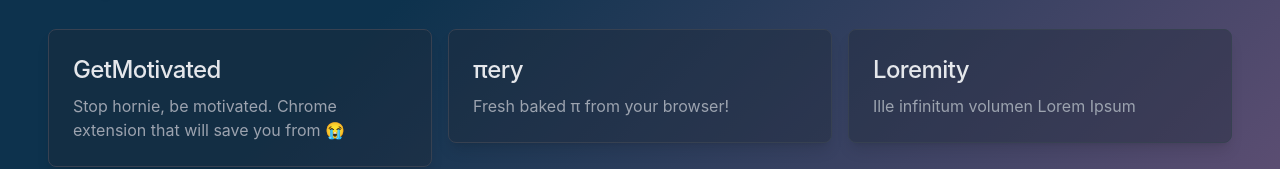
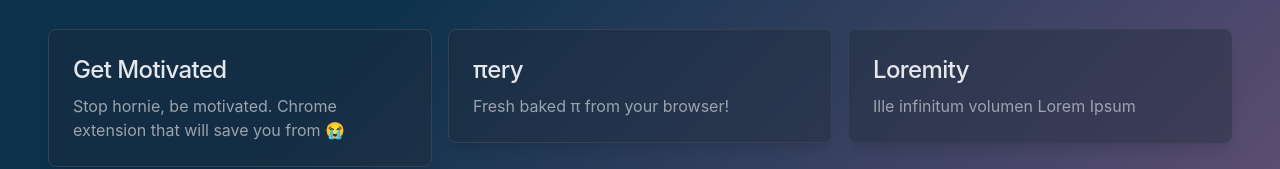
Before and after one commit to richeyphu/phurit-portfolio, a SvelteKit app: page /projects in a window 1280 px wide. Shown: the part 139-308 px from the top of the page. Built offline with nearby package versions, Linux system fonts and the light colour scheme.

Commit message:
Fix typo

```diff
--- a/src/routes/projects/projects.ts
+++ b/src/routes/projects/projects.ts
@@ -26,7 +26,7 @@ export const projects: Project[] = [
 		link: 'https://github.com/richeyphu/piery'
 	},
 	{
-		title: 'GetMotivated',
+		title: 'Get Motivated',
 		description: 'Stop hornie, be motivated. Chrome extension that will save you from 😭',
 		link: 'https://github.com/richeyphu/GetMotivated'
 	}
```
